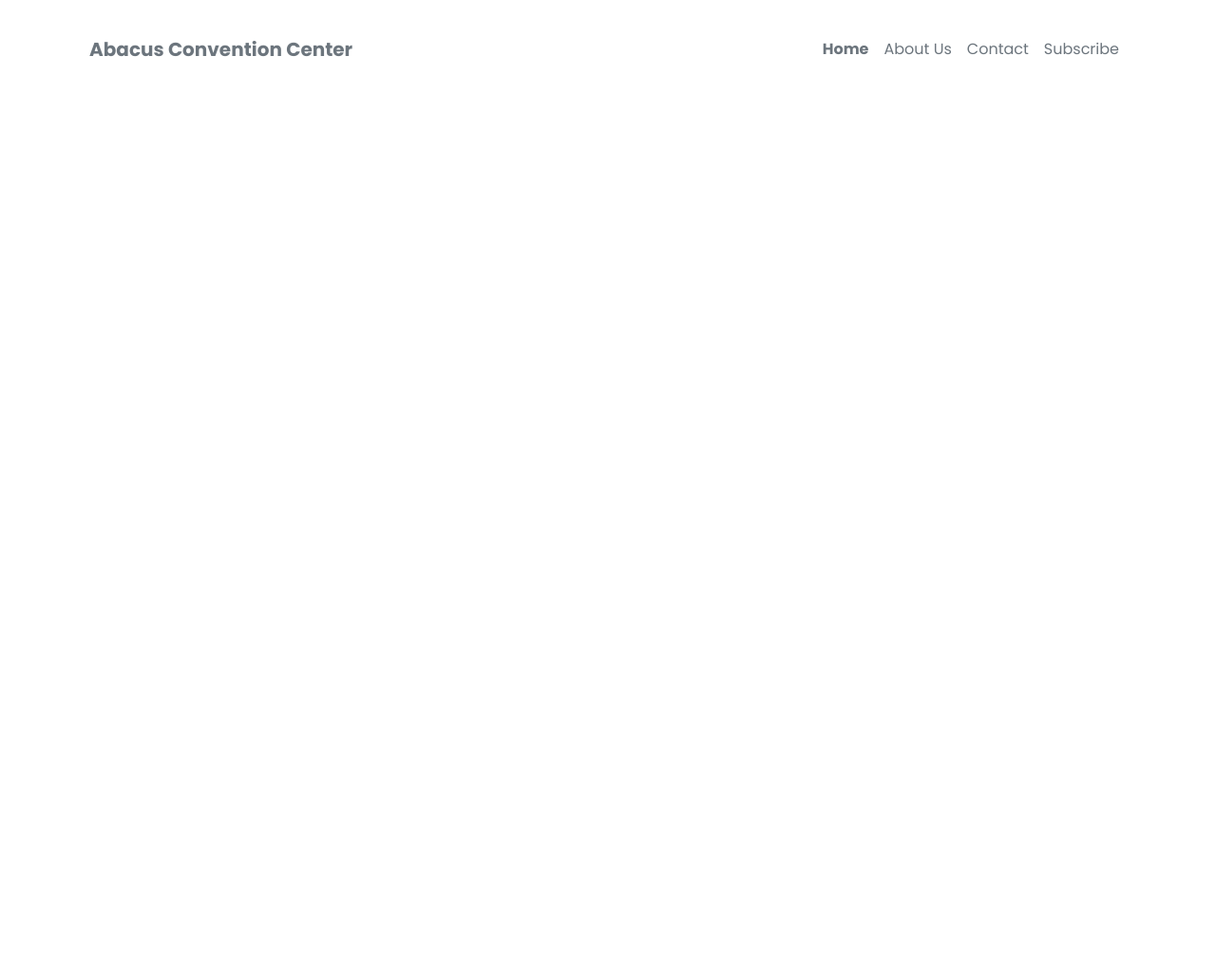
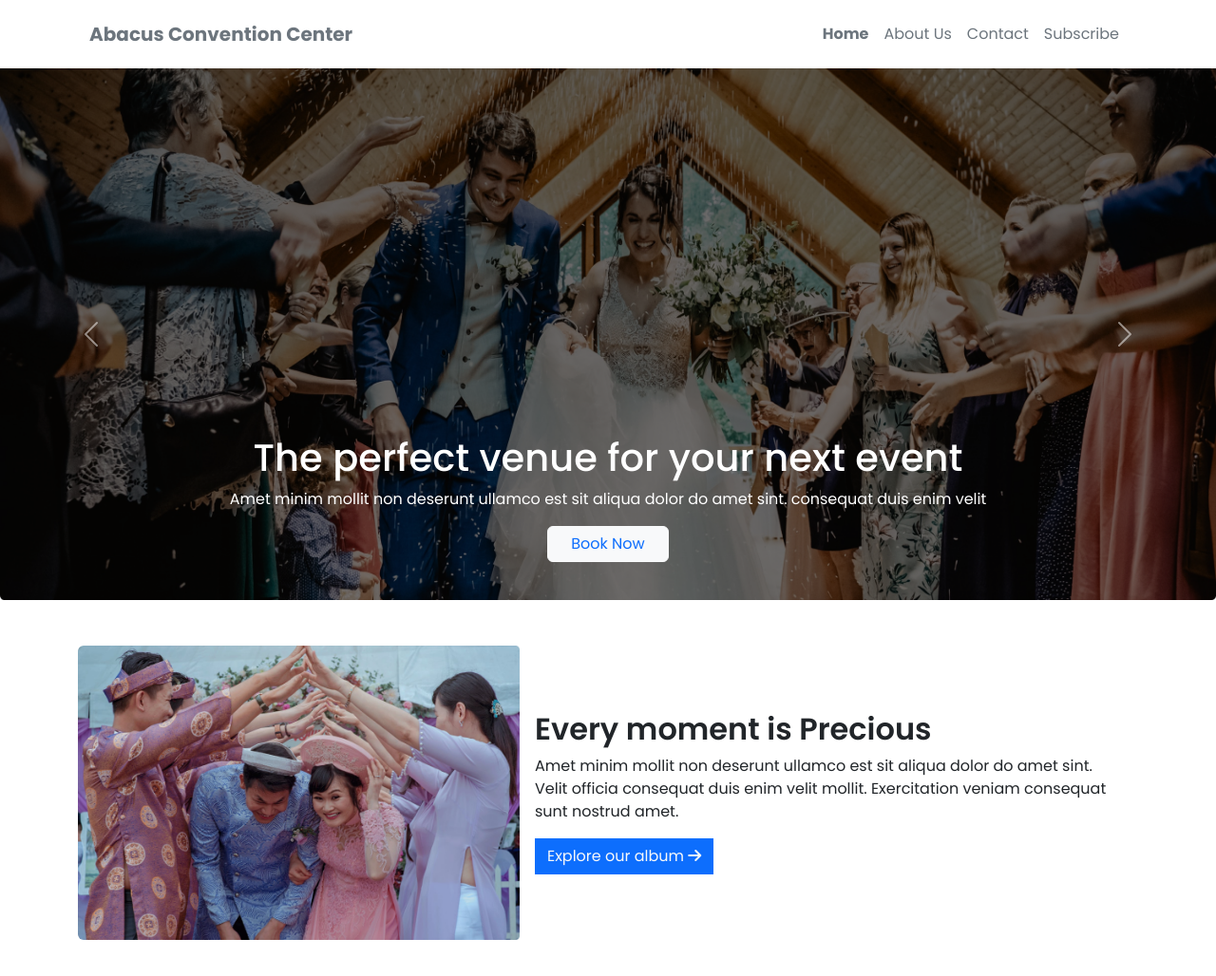
Before and after one commit to afzalhossain00/convention-center-bootstrap, a plain HTML site: page index.html in a window 1280 px wide. Shown: the whole page at 95% size. Before the commit the page ends 800 px from the top, so only its background shows below. Drawn offline with nearby package versions, Linux system fonts and the light colour scheme.

Commit message:
carousel and moment area done

```diff
--- a/index.html
+++ b/index.html
@@ -11,11 +11,15 @@
         integrity="sha384-gH2yIJqKdNHPEq0n4Mqa/HGKIhSkIHeL5AyhkYV8i59U5AR6csBvApHHNl/vI1Bx" crossorigin="anonymous">
     <!-- stylesheet of css -->
     <link rel="stylesheet" href="style.css">
+    <!-- fontawesome icons  -->
+    <script src="https://kit.fontawesome.com/fec513c49c.js" crossorigin="anonymous"></script>
+
 </head>
 
 <body>
     <header class="container">
-        <nav class="navbar navbar-expand-lg py-3">
+        <!-- Nabver area  -->
+        <nav class="navbar navbar-expand-lg py-2">
             <div class="container-fluid">
                 <a class="navbar-brand text-secondary fw-bold" href="#">Abacus Convention Center</a>
                 <button class="navbar-toggler" type="button" data-bs-toggle="collapse"
@@ -24,7 +28,7 @@
                     <span class="navbar-toggler-icon"></span>
                 </button>
                 <div class="collapse navbar-collapse justify-content-end" id="navbarSupportedContent">
-                    <ul class="navbar-nav py-3">
+                    <ul class="navbar-nav py-2">
                         <li class="nav-item">
                             <a class="nav-link active text-secondary fw-bold" aria-current="page" href="#">Home</a>
                         </li>
@@ -43,6 +47,94 @@
         </nav>
     </header>
 
+    <main>
+        <!-- Carousel area -->
+        <div id="carouselExampleCaptions" class="carousel slide" data-bs-ride="false">
+            <div class="carousel-indicators">
+                <button type="button" data-bs-target="#carouselExampleCaptions" data-bs-slide-to="0" class="active"
+                    aria-current="true" aria-label="Slide 1"></button>
+                <button type="button" data-bs-target="#carouselExampleCaptions" data-bs-slide-to="1"
+                    aria-label="Slide 2"></button>
+                <button type="button" data-bs-target="#carouselExampleCaptions" data-bs-slide-to="2"
+                    aria-label="Slide 3"></button>
+                <button type="button" data-bs-target="#carouselExampleCaptions" data-bs-slide-to="3"
+                    aria-label="Slide 4"></button>
+            </div>
+            <div class="carousel-inner">
+                <div class="carousel-item active">
+                    <img src="images/banner.png" class="d-block w-100" alt="...">
+                    <div class="carousel-caption d-none d-md-block">
+                        <h1>The perfect venue for your
+                            next event</h1>
+                        <p>Amet minim mollit non deserunt ullamco est sit aliqua dolor do amet sint.
+                            consequat duis enim velit </p>
+                        <button class="btn btn-light text-primary px-4">Book Now</button>
+                    </div>
+                </div>
+                <div class="carousel-item">
+                    <img src="images/banner1.jpg" class="d-block w-100" alt="...">
+                    <div class="carousel-caption d-none d-md-block">
+                        <h1>The perfect venue for your
+                            next event</h1>
+                        <p>Amet minim mollit non deserunt ullamco est sit aliqua dolor do amet sint.
+                            consequat duis enim velit </p>
+                        <button class="btn btn-light text-primary px-4">Book Now</button>
+                    </div>
+                </div>
+                <div class="carousel-item">
+                    <img src="images/people.png" class="d-block w-100" alt="...">
+                    <div class="carousel-caption d-none d-md-block">
+                        <h1>The perfect venue for your
+                            next event</h1>
+                        <p>Amet minim mollit non deserunt ullamco est sit aliqua dolor do amet sint.
+                            consequat duis enim velit </p>
+                        <button class="btn btn-light text-primary px-4">Book Now</button>
+                    </div>
+                </div>
+                <div class="carousel-item">
+                    <img src="images/banner2.jpg" class="d-block w-100" alt="...">
+                    <div class="carousel-caption d-none d-md-block">
+                        <h1>The perfect venue for your
+                            next event</h1>
+                        <p>Amet minim mollit non deserunt ullamco est sit aliqua dolor do amet sint.
+                            consequat duis enim velit </p>
+                        <button class="btn btn-light text-primary px-4">Book Now</button>
+                    </div>
+                </div>
+                <button class="carousel-control-prev" type="button" data-bs-target="#carouselExampleCaptions"
+                    data-bs-slide="prev">
+                    <span class="carousel-control-prev-icon" aria-hidden="true"></span>
+                    <span class="visually-hidden">Previous</span>
+                </button>
+                <button class="carousel-control-next" type="button" data-bs-target="#carouselExampleCaptions"
+                    data-bs-slide="next">
+                    <span class="carousel-control-next-icon" aria-hidden="true"></span>
+                    <span class="visually-hidden">Next</span>
+                </button>
+            </div>
+
+            <!-- Moment area  -->
+            <section class="container my-5">
+                <div class="card mb-3 border-0">
+                    <div class="row g-0">
+                        <div class="col-md-5">
+                            <img src="images/wedding.png" class="img-fluid rounded-start" alt="...">
+                        </div>
+                        <div class="col-md-7  d-flex align-items-center">
+                            <div class="card-body">
+                                <h3 class="card-title fw-semibold fs-2">Every moment is Precious </h3>
+                                <p class="card-text">Amet minim mollit non deserunt ullamco est sit aliqua dolor do amet
+                                    sint. Velit officia consequat duis enim velit mollit. Exercitation veniam consequat
+                                    sunt nostrud amet.</p>
+                                <button class="btn bg-primary text-light rounded-0">Explore our album <i
+                                        class="fa-solid fa-arrow-right"></i> </button>
+                            </div>
+                        </div>
+                    </div>
+                </div>
+            </section>
+    </main>
+
     <script src="https://cdn.jsdelivr.net/npm/bootstrap@5.2.0/dist/js/bootstrap.bundle.min.js"
         integrity="sha384-A3rJD856KowSb7dwlZdYEkO39Gagi7vIsF0jrRAoQmDKKtQBHUuLZ9AsSv4jD4Xa"
         crossorigin="anonymous"></script>
--- a/style.css
+++ b/style.css
@@ -4,3 +4,7 @@ body {
     font-family: 'Lobster', cursive;
     font-family: 'Poppins', sans-serif;
 }
+
+.carousel-item img {
+    height: 35rem;
+}
```
Also changed, not shown: images/banner1.jpg (added), images/banner2.jpg (added), images/banner3.jpg (added), images/banner4.jpg (added), images/banner5.jpg (added).
